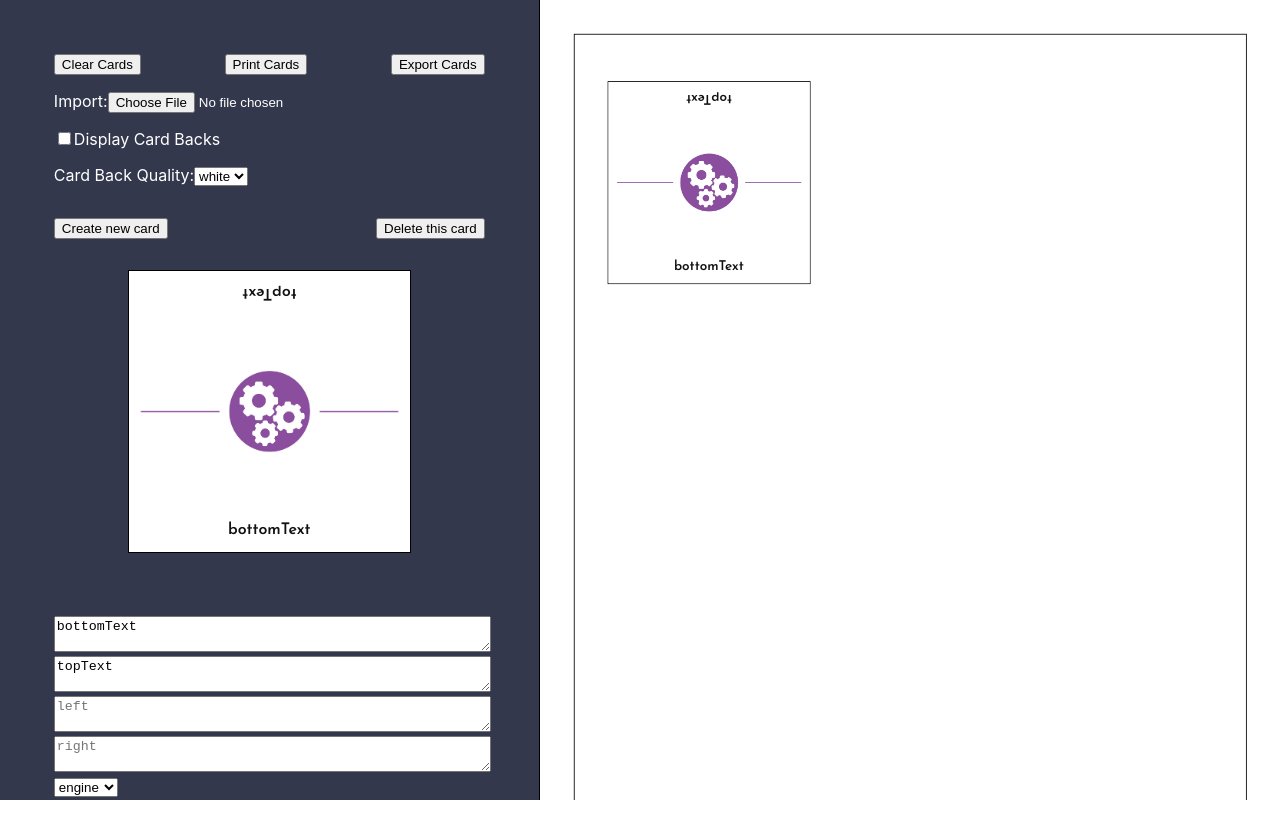
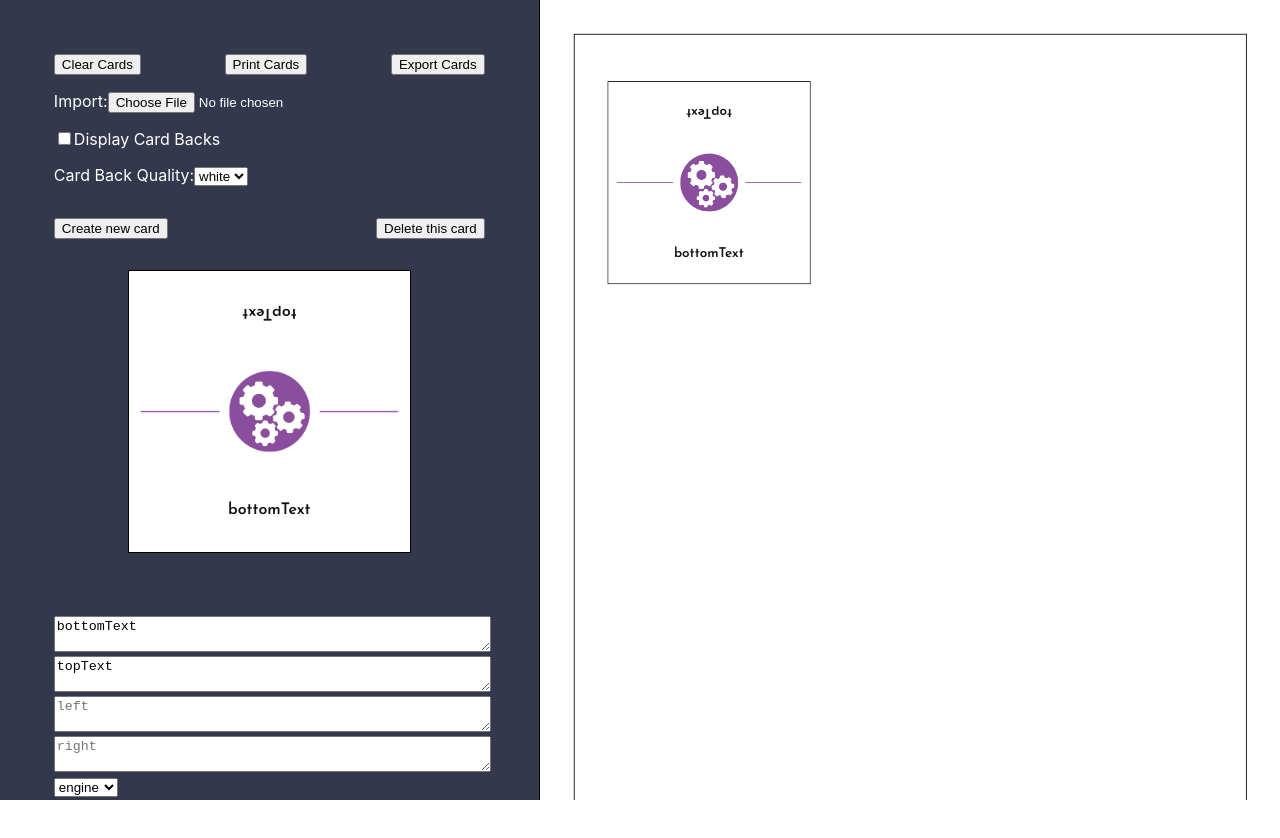
Before and after one commit to pawelngei/story-engine-card-creator, a React (Create React App) app: page / in a window 1280 px wide. Shown: the top 838 px of the page. Built offline with nearby package versions, Linux system fonts and the light colour scheme.

Commit message:
fix the font position

```diff
--- a/src/Card/Card.tsx
+++ b/src/Card/Card.tsx
@@ -32,7 +32,7 @@ const SideText = styled.div`
   text-align: center;
   width: 100%;
   display: flex;
-  align-items: flex-end;
+  align-items: center;
   justify-content: center;
   height: 20%;
   overflow: hidden;
@@ -46,7 +46,7 @@ const BottomContainer = styled(SideText)`
 `
 
 const LeftContainer = styled(SideText)`
-  top: -2.5%;
+  top: 0;
   left: 5%;
   transform: rotate(90deg) translateX(-3em);
   transform-origin: bottom left;
@@ -59,7 +59,7 @@ const TopContainer = styled(SideText)`
 `
 
 const RightContainer = styled(SideText)`
-  top: -2.5%;
+  top: 0;
   right: 5%;
   transform: rotate(270deg) translateX(3em);
   transform-origin: bottom right;
```
